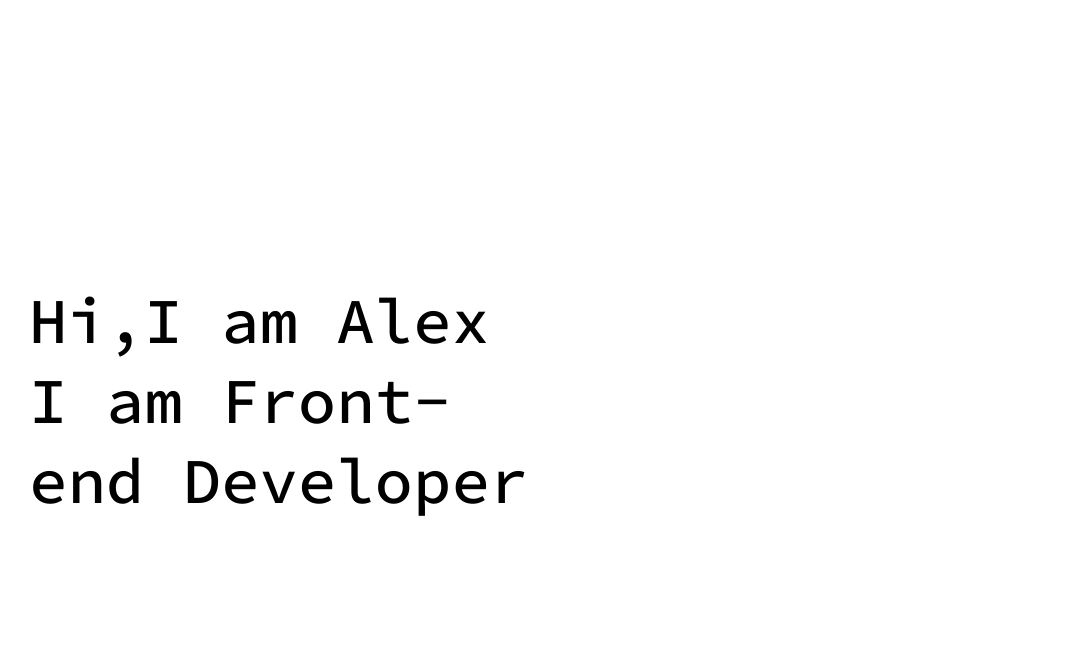
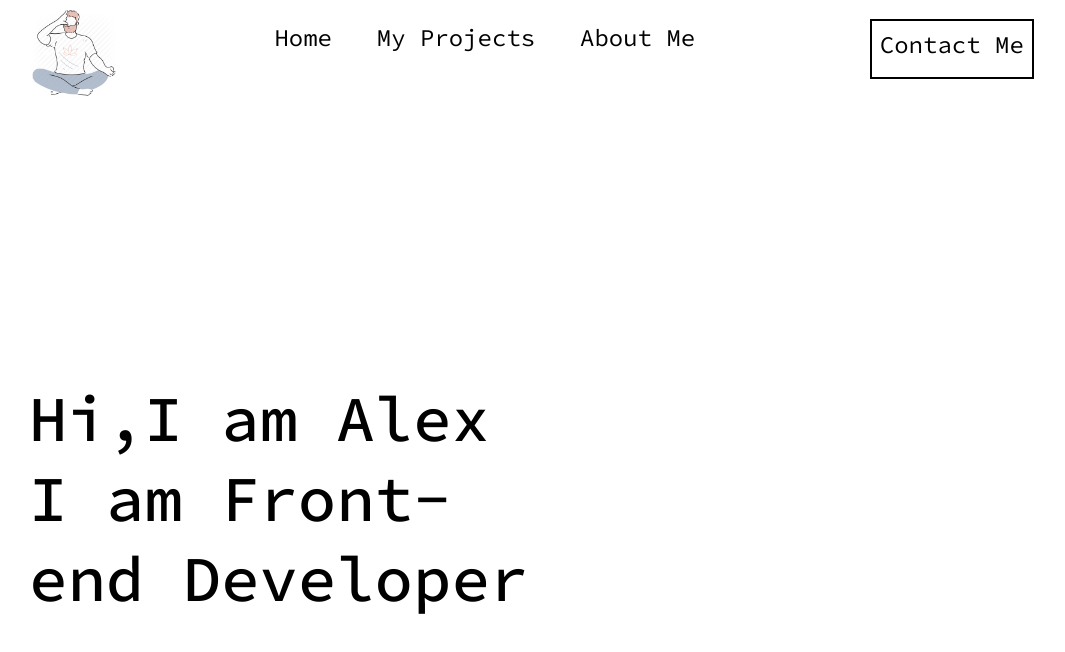
Before and after one commit to aleksandrekas/Personal-portfolio, a plain HTML site: page index.html in a window 1280 px wide. Shown: the whole page, without its empty margins (99-1164 px from the left). Drawn offline with Linux system fonts and the light colour scheme; a web font is replaced by a local one.

Commit message:
added nav bar with contact me button and dummy logo

```diff
--- a/index.html
+++ b/index.html
@@ -7,6 +7,15 @@
     <title>Portfolio</title>
 </head>
 <body>
+    <nav class="navbar">
+        <img src="/undefined (2).png" alt="dummy" class="logo">
+        <ul>
+            <li><a href="#">Home</a></li>
+            <li><a href="#">My Projects</a></li>
+            <li><a href="#">About Me</a></li>
+        </ul>
+        <a class="contact-me btn" href="#">Contact Me</a>
+    </nav>
     <section class="greeting">
         <div class="left">
             <hi class="greeting-text">Hi,I am Alex</hi>
--- a/styles.css
+++ b/styles.css
@@ -11,7 +11,6 @@ body{
 }
 
 .greeting{
-    width: 100vw;
     height: 100dvh;
     display: flex;
     justify-content: center;
@@ -35,3 +34,52 @@ body{
     font-size: 4rem;
     font-weight: 500;
 }
+
+
+.navbar{
+    width: 80%;
+    margin: auto;
+    display: flex;
+    justify-content: space-between;
+    position: sticky;
+    top: 0;
+}
+
+.navbar ul{
+    display: flex;
+    list-style: none;
+    justify-content: space-between;
+}
+
+.navbar ul li a{
+    text-decoration: none;
+    color: black;
+    font-size: 1.5rem;
+}
+
+
+.navbar ul li a:hover{
+    text-decoration: underline;
+}
+
+.navbar ul li{
+    margin: 1.4rem;
+}
+
+
+
+.contact-me{
+    font-size: 1.5rem;
+    color: black;
+    text-decoration: none;
+    margin: 1.2rem;
+    border: 2px solid black;
+    text-align: center;
+    padding: 0.5rem;
+}
+
+
+.logo{
+    width: 90px;
+    margin-top: 0.5rem;
+}
```
Also changed, not shown: undefined (2).png (added).
